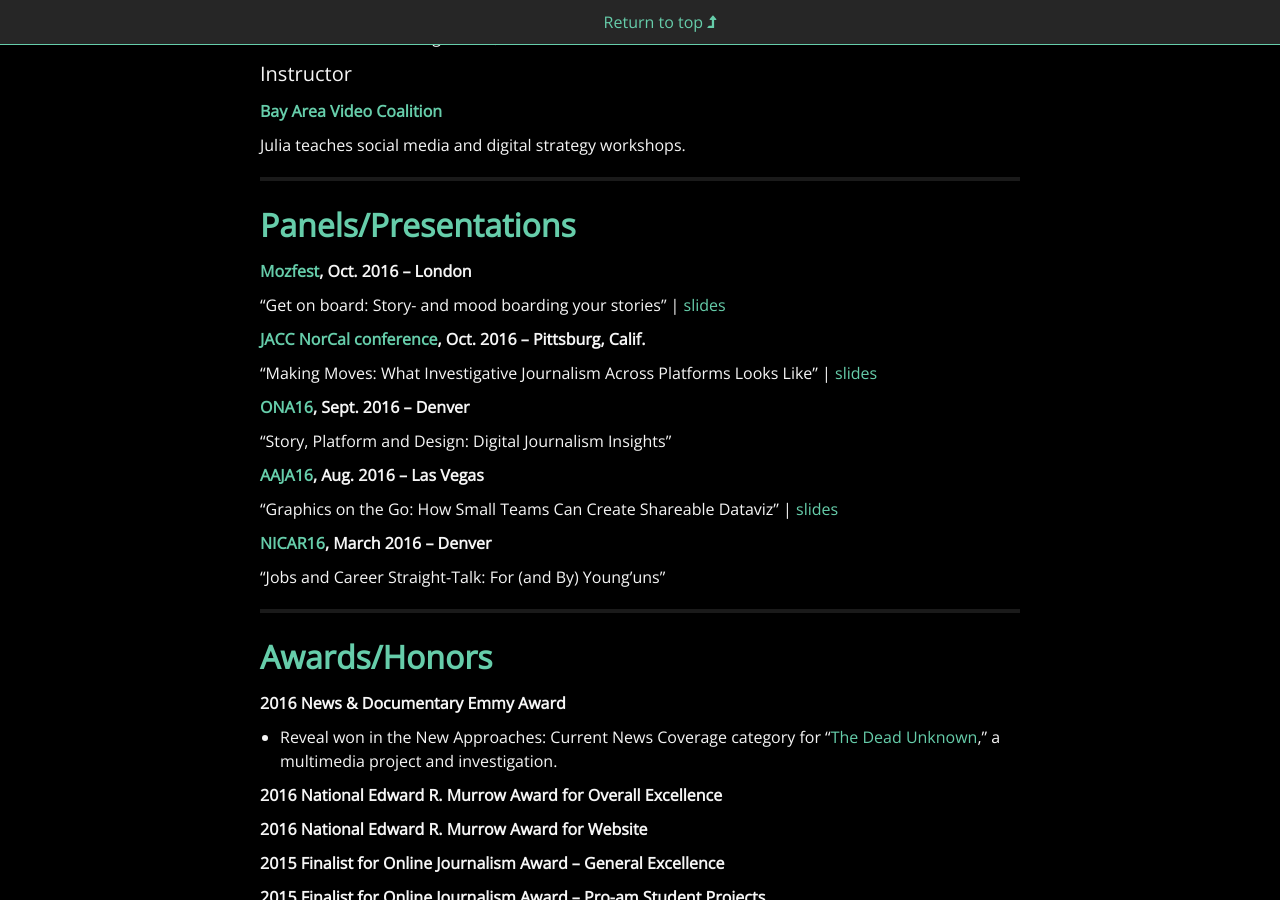
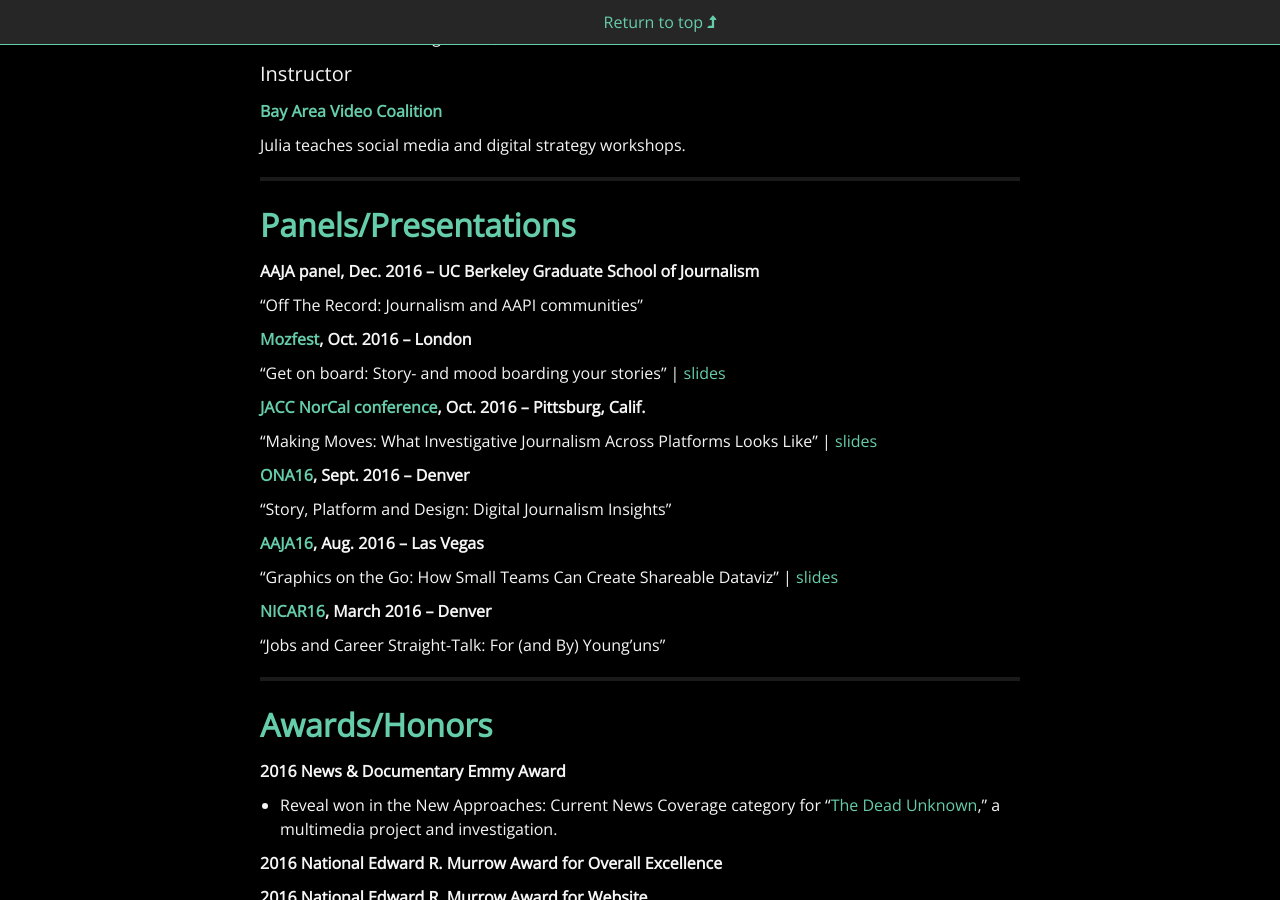
Before and after one commit to juliachanb/juliachanb.github.io, a Jekyll site: the page built from pages/resume.md, in a window 1280 px wide and 900 px high, scrolled down 2956 px. Built offline with Jekyll 4.4.1, drawn with Linux system fonts in a browser that asks for light colours; nearby versions of some CDN libraries; some web fonts are replaced.

Commit message:
added aaja ucb panel

```diff
--- a/pages/resume.md
+++ b/pages/resume.md
@@ -117,6 +117,10 @@
 
 ## **Panels/Presentations**
 
+**AAJA panel, Dec. 2016 – UC Berkeley Graduate School of Journalism**
+
+"Off The Record: Journalism and AAPI communities"
+
 **[Mozfest](https://mozillafestival.org/), Oct. 2016 – London**
 
 “Get on board: Story- and mood boarding your stories” \| [slides](https://docs.google.com/presentation/d/1__DHKmDQSjgQe-RwPAHSJoYzN28zHblaUeavtj0Oxbw/present?slide=id.g35f391192_00)
```
